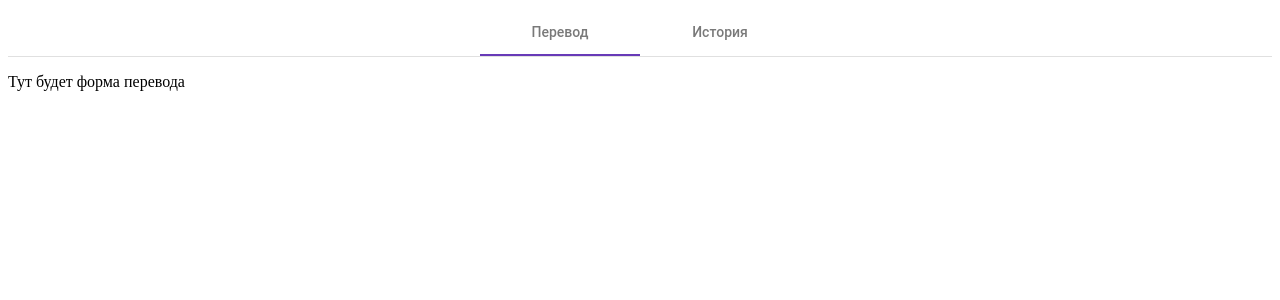
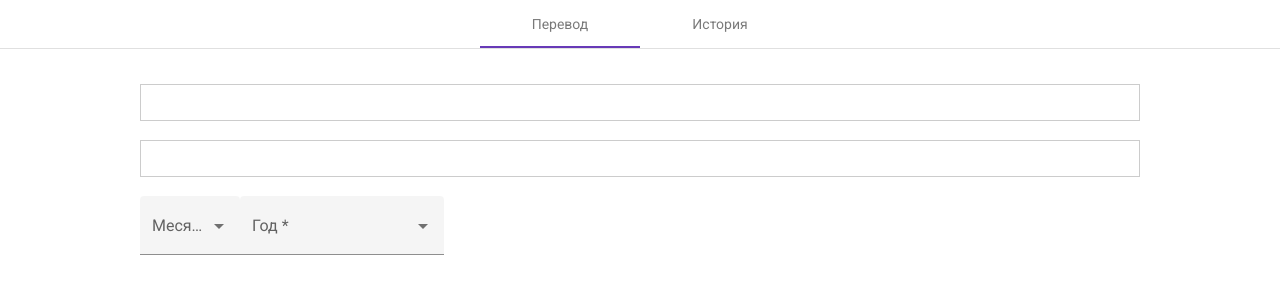
Before and after one commit to brskiy/AngularApp, an Angular app: page /p2p in a window 1280 px wide. Shown: the top 300 px of the page. Built offline with nearby package versions, Linux system fonts and the light colour scheme.

Commit message:
FormBegin

```diff
--- a/src/app/history/history.component.html
+++ b/src/app/history/history.component.html
@@ -1 +1,2 @@
 <p>Тут будет история</p>
+<p>{{now | date:'small' | lowercase}}</p>
--- a/src/app/history/history.component.ts
+++ b/src/app/history/history.component.ts
@@ -11,5 +11,5 @@ export class HistoryComponent implements OnInit {
 
   ngOnInit(): void {
   }
-
+  now = new Date()
 }
--- a/src/app/p2p-form/p2p-form.component.html
+++ b/src/app/p2p-form/p2p-form.component.html
@@ -1 +1,26 @@
-<p>Тут будет форма перевода</p>
+<div class="container">
+
+
+  <input type="text" class="text">
+  <input type="text" class="text">
+
+  <mat-form-field class= 'year' appearance="fill">
+    <mat-label>Месяц</mat-label>
+    <mat-select required>
+      <mat-option *ngFor="let m of month" [value]="m">
+        {{m}}
+      </mat-option>
+    </mat-select>
+  </mat-form-field>
+
+  <mat-form-field appearance="fill">
+    <mat-label>Год</mat-label>
+    <mat-select required>
+      <mat-option *ngFor="let y of year" [value]="y">
+        {{y}}
+      </mat-option>
+    </mat-select>
+  </mat-form-field>
+
+
+</div>
--- a/src/app/p2p-form/p2p-form.component.ts
+++ b/src/app/p2p-form/p2p-form.component.ts
@@ -1,4 +1,9 @@
 import { Component, OnInit } from '@angular/core';
+
+interface Food {
+  value: string;
+  viewValue: string;
+}
 
 @Component({
   selector: 'app-p2p-form',
@@ -8,8 +13,11 @@ import { Component, OnInit } from '@angular/core';
 export class P2pFormComponent implements OnInit {
 
   constructor() { }
-
   ngOnInit(): void {
   }
 
+  month: string[] = ["01","02","03","04","05","06","07","08","09","10","11","12"];
+  year: string[] = ["20","21","22","23","24","25","26"];
+  selected = 'option2';
+
 }
--- a/src/styles.scss
+++ b/src/styles.scss
@@ -1 +1,84 @@
 @import "~@angular/material/prebuilt-themes/deeppurple-amber.css";
+
+@import url('https://fonts.googleapis.com/css?family=Roboto');
+
+* {
+  box-sizing: border-box;
+  margin: 0;
+  padding: 0;
+}
+
+body {
+  font-family: 'Roboto', sans-serif;
+  font-size: 1rem;
+  line-height: 1.6;
+  background-color: #fff;
+  color: #333;
+}
+
+.container {
+  max-width: 1000px;
+  margin: 0 auto;
+  padding-top: 1rem;
+}
+.year{
+  width: 100px;
+}
+a {
+  text-decoration: none;
+}
+
+a:hover {
+  color: #666;
+}
+
+ul {
+  list-style: none;
+}
+
+img {
+  width: 100%;
+}
+
+.btn {
+  display: inline-block;
+  background: #333333;
+  color: #fff;
+  padding: 0.4rem 1.3rem;
+  font-size: 1rem;
+  border: none;
+  cursor: pointer;
+  margin-right: 0.5rem;
+  transition: opacity 0.2s ease-in;
+  outline: none;
+}
+
+.btn:hover {
+  opacity: 0.8;
+}
+
+.form-control {
+  display: block;
+  margin-top: 0.3rem;
+}
+
+.card {
+  padding: 1rem;
+  border: #ccc 1px dotted;
+  margin: 0.7rem 0;
+}
+
+input,
+select,
+textarea {
+  display: block;
+  width: 100%;
+  padding: 0.4rem;
+  font-size: 1.2rem;
+  border: 1px solid #ccc;
+  margin: 1.2rem 0;
+}
+
+hr {
+  margin: .5rem 0;
+}
```
Also changed, not shown: src/app/app.module.ts (+11 -2 lines), 2 other files (tests, documents, lock files or other folders).
